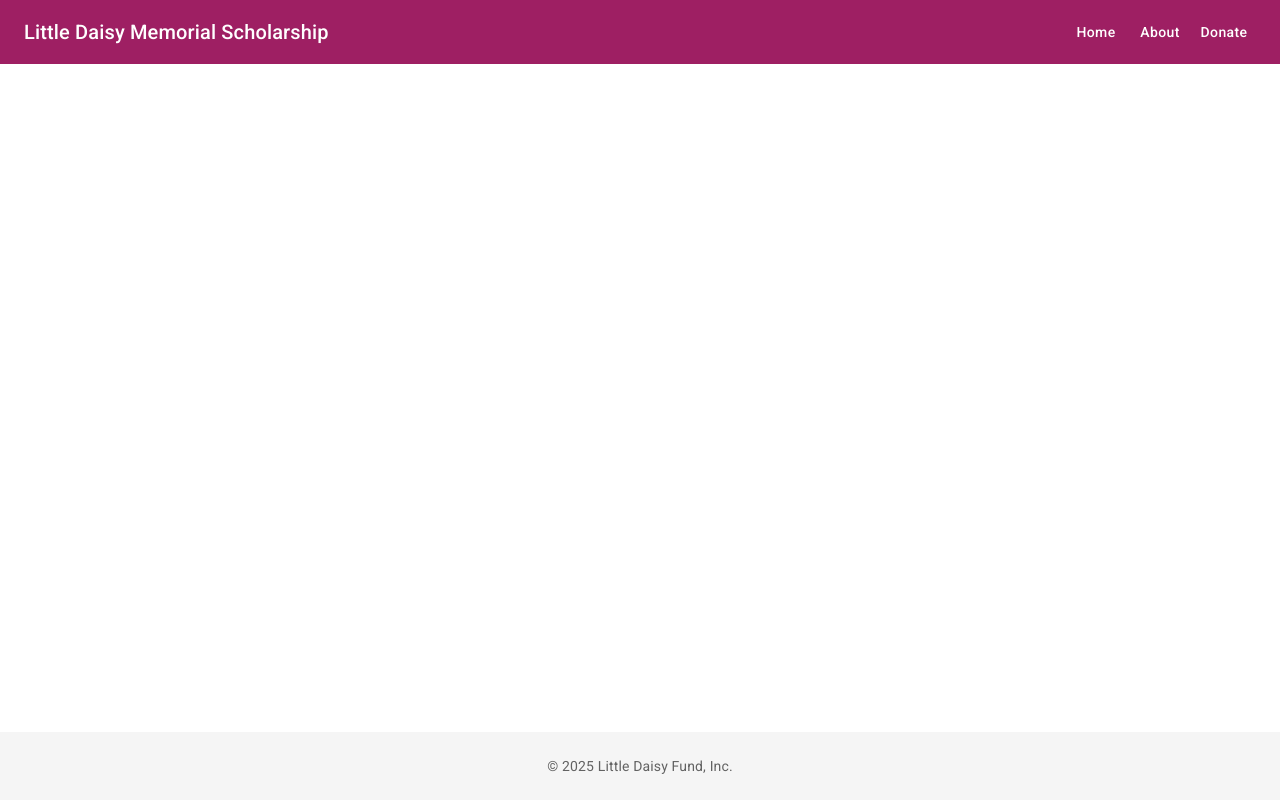
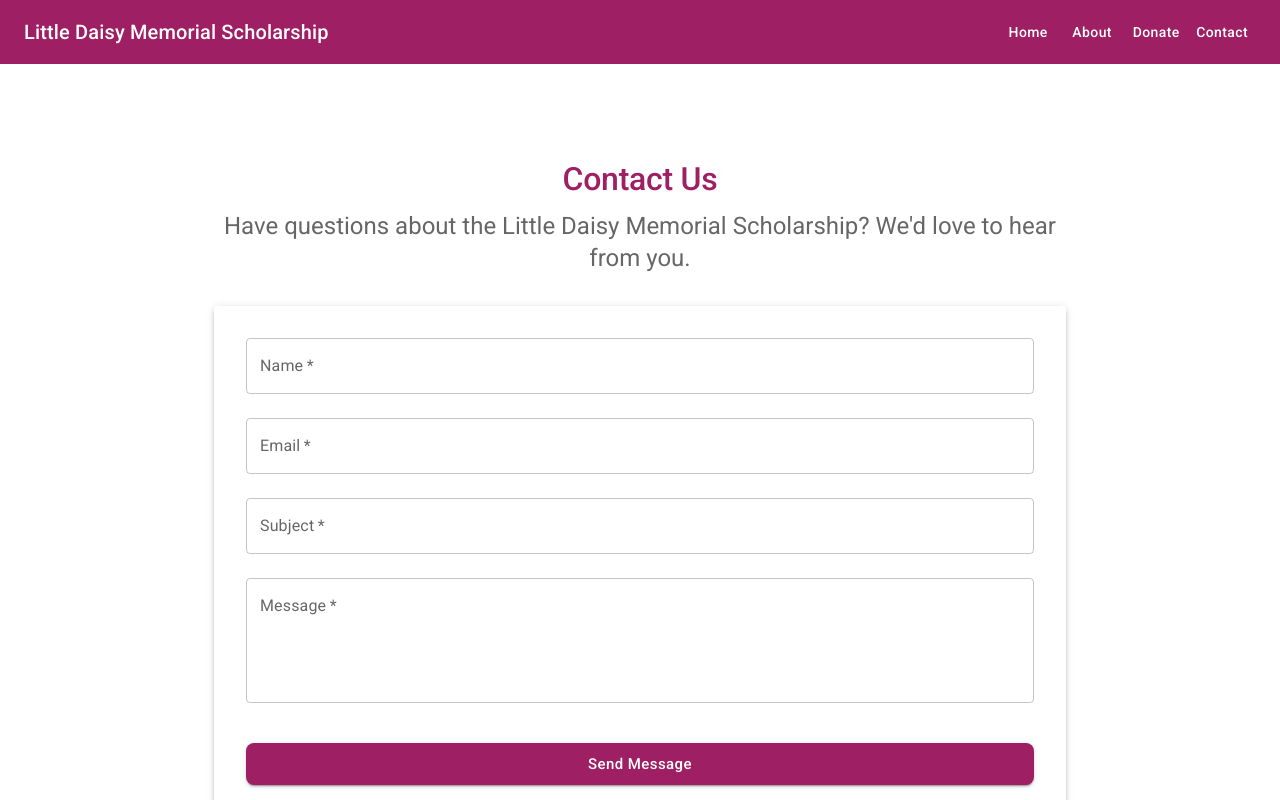
Before and after one commit to shonlittle/little-daisy, a React (Create React App) app: page /contact in a window 1280 px wide. Shown: the top 800 px of the page. Built offline with nearby package versions, Linux system fonts and the light colour scheme.

Commit message:
Add Contact page component with a form for user inquiries, update routes and layout to include Contact link

```diff
--- a/src/components/Layout.tsx
+++ b/src/components/Layout.tsx
@@ -12,7 +12,6 @@ import {
   Toolbar,
   Typography,
   Button,
-  Link,
 } from "@mui/material";
 import { Link as RouterLink } from "react-router-dom";
 
@@ -52,6 +51,9 @@ const Layout = ({ children }: LayoutProps) => {
           <Button color="inherit" component={RouterLink} to="/donate">
             Donate
           </Button>
+          <Button color="inherit" component={RouterLink} to="/contact">
+            Contact
+          </Button>
         </Toolbar>
       </AppBar>
 
--- /dev/null
+++ b/src/components/PageContainer.tsx
@@ -0,0 +1,36 @@
+/**
+ * © 2024 Little Shilling, Inc.
+ * Shon Little
+ * Created: 2024-03-19
+ */
+
+// Add third-party dependencies.
+import { Box } from "@mui/material";
+import { ReactNode } from "react";
+
+interface PageContainerProps {
+  children: ReactNode;
+}
+
+/**
+ * PageContainer component that provides consistent layout and spacing for all pages
+ * @example
+ * <PageContainer>
+ *   <Typography>Page content</Typography>
+ * </PageContainer>
+ * @returns {JSX.Element} Container with consistent page layout
+ */
+export const PageContainer = ({ children }: PageContainerProps) => {
+  return (
+    <Box
+      sx={{
+        minHeight: "100vh",
+        py: 8,
+        px: 2,
+        backgroundColor: "background.default",
+      }}
+    >
+      {children}
+    </Box>
+  );
+};
--- /dev/null
+++ b/src/pages/Contact.tsx
@@ -0,0 +1,112 @@
+/**
+ * © 2024 Little Shilling, Inc.
+ * Shon Little
+ * Created: 2024-03-19
+ */
+
+// Add third-party dependencies.
+import {
+  Box,
+  Container,
+  Typography,
+  TextField,
+  Button,
+  Paper,
+} from "@mui/material";
+import { styled } from "@mui/material/styles";
+
+// Add local dependencies.
+import { PageContainer } from "../components/PageContainer";
+
+const StyledPaper = styled(Paper)(({ theme }) => ({
+  padding: theme.spacing(4),
+  marginTop: theme.spacing(4),
+  backgroundColor: "rgba(255, 255, 255, 0.9)",
+}));
+
+const StyledForm = styled("form")(({ theme }) => ({
+  display: "flex",
+  flexDirection: "column",
+  gap: theme.spacing(3),
+}));
+
+/**
+ * Contact page component that displays a contact form using Formspree.io
+ * @example
+ * <Contact />
+ * @returns {JSX.Element} Contact page with form
+ */
+const Contact = () => {
+  return (
+    <PageContainer>
+      <Container maxWidth="md">
+        <Typography
+          variant="h2"
+          component="h1"
+          gutterBottom
+          align="center"
+          color="primary"
+        >
+          Contact Us
+        </Typography>
+        <Typography
+          variant="h5"
+          gutterBottom
+          align="center"
+          color="text.secondary"
+          sx={{ mb: 4 }}
+        >
+          Have questions about the Little Daisy Memorial Scholarship? We'd love
+          to hear from you.
+        </Typography>
+
+        <StyledPaper elevation={3}>
+          <StyledForm action="https://formspree.io/f/xldnbavj" method="POST">
+            <TextField
+              required
+              fullWidth
+              label="Name"
+              name="name"
+              variant="outlined"
+            />
+            <TextField
+              required
+              fullWidth
+              label="Email"
+              name="email"
+              type="email"
+              variant="outlined"
+            />
+            <TextField
+              required
+              fullWidth
+              label="Subject"
+              name="subject"
+              variant="outlined"
+            />
+            <TextField
+              required
+              fullWidth
+              label="Message"
+              name="message"
+              multiline
+              rows={4}
+              variant="outlined"
+            />
+            <Button
+              type="submit"
+              variant="contained"
+              color="primary"
+              size="large"
+              sx={{ mt: 2 }}
+            >
+              Send Message
+            </Button>
+          </StyledForm>
+        </StyledPaper>
+      </Container>
+    </PageContainer>
+  );
+};
+
+export default Contact;
--- a/src/routes.tsx
+++ b/src/routes.tsx
@@ -12,6 +12,7 @@ import { CircularProgress, Box } from "@mui/material";
 const Home = lazy(() => import("./pages/Home"));
 const About = lazy(() => import("./pages/About"));
 const Donate = lazy(() => import("./pages/Donate"));
+const Contact = lazy(() => import("./pages/Contact"));
 
 /**
  * Loading component for lazy-loaded routes
@@ -41,6 +42,7 @@ const AppRoutes = () => {
         <Route path="/" element={<Home />} />
         <Route path="/about" element={<About />} />
         <Route path="/donate" element={<Donate />} />
+        <Route path="/contact" element={<Contact />} />
       </Routes>
     </Suspense>
   );
```
